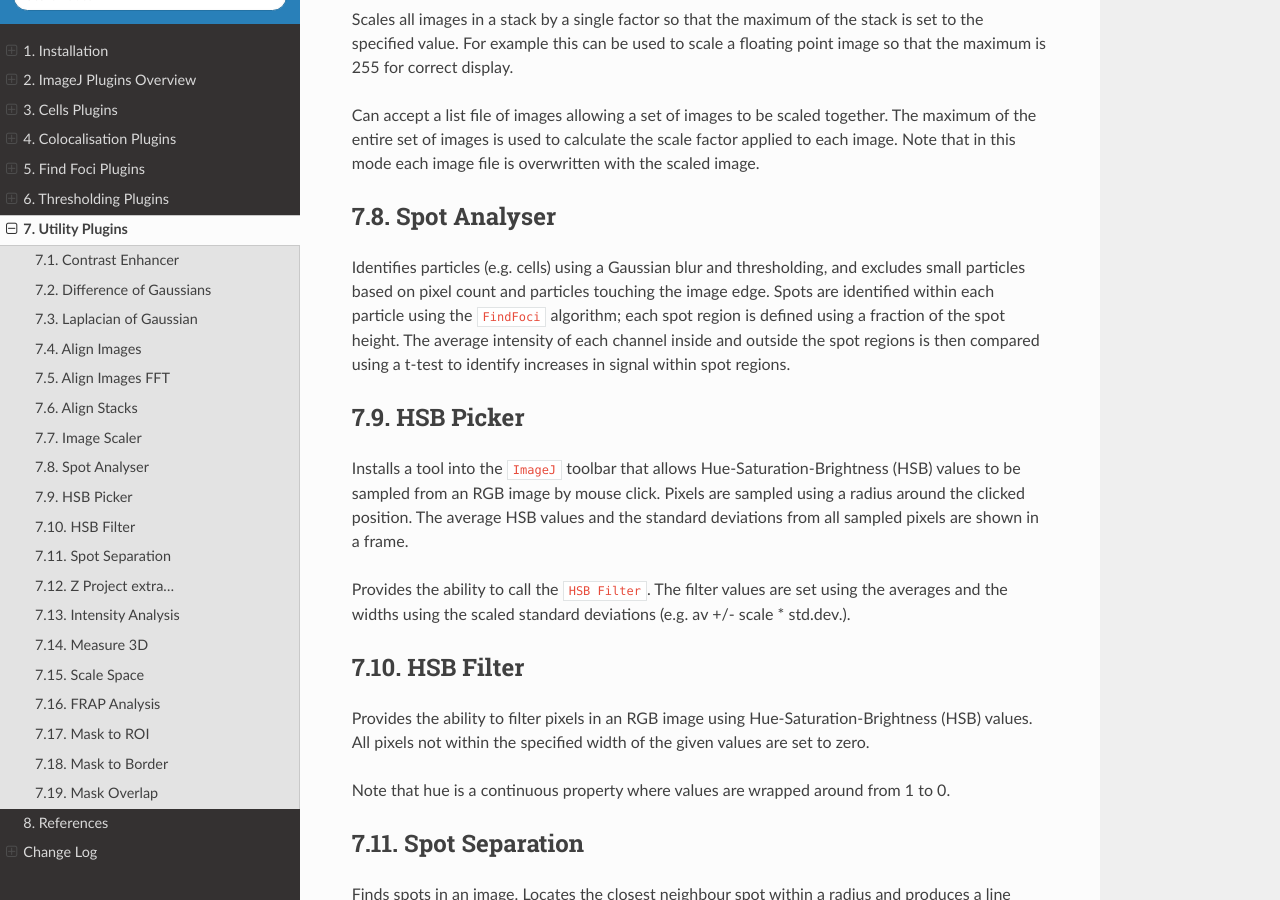
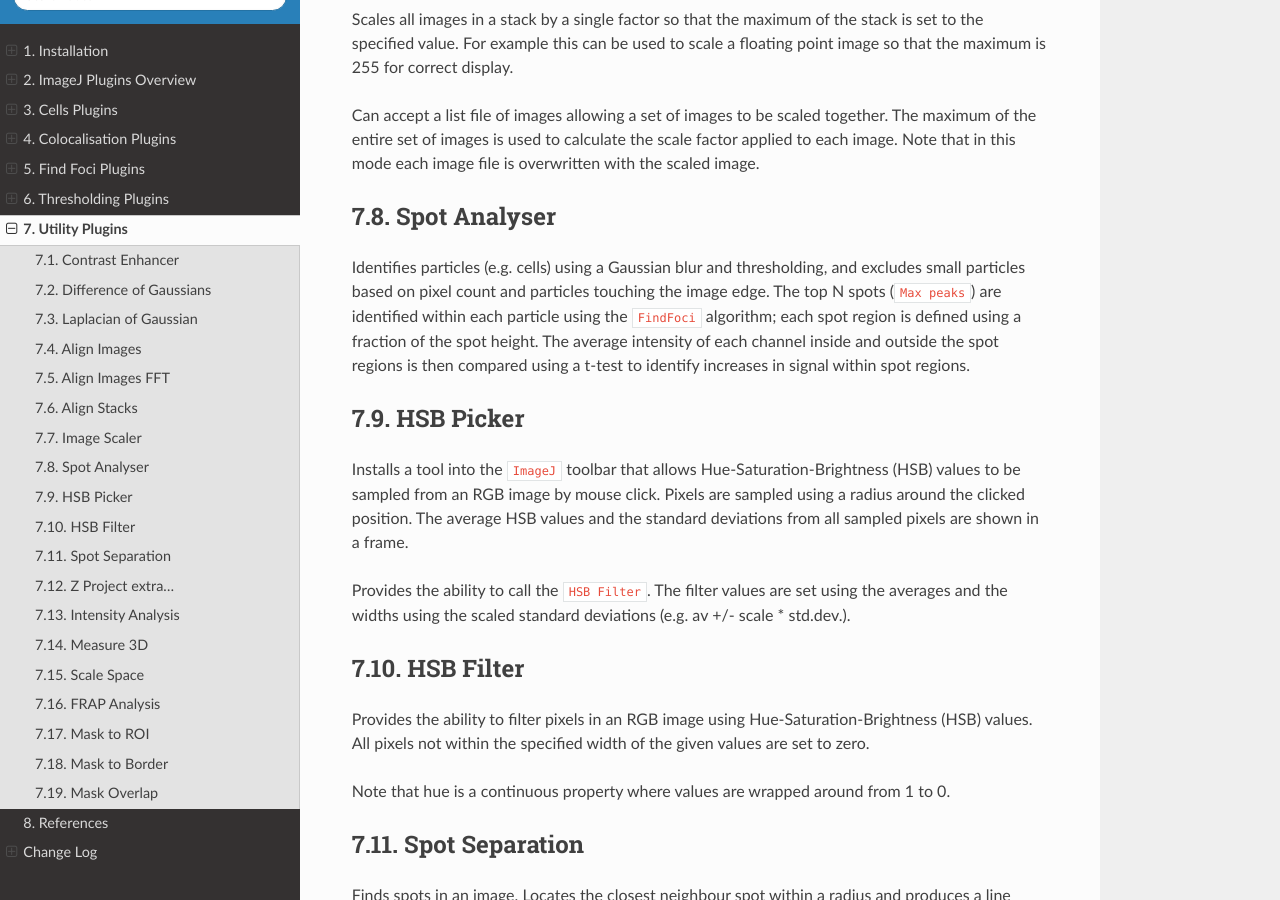
Before and after one commit to aherbert/gdsc, a Sphinx documentation site: the page built from docs/utility_plugins.rst, in a window 1280 px wide and 900 px high, scrolled down 2012 px. Built offline with Sphinx 7.4.7 and the Read the Docs theme 3.1.0, drawn with Linux system fonts in a browser that asks for light colours.

Commit message:
Document usage of top N spots

```diff
--- a/docs/utility_plugins.rst
+++ b/docs/utility_plugins.rst
@@ -90,7 +90,7 @@ Can accept a list file of images allowing a set of images to be scaled together.
 Spot Analyser
 -------------
 
-Identifies particles (e.g. cells) using a Gaussian blur and thresholding, and excludes small particles based on pixel count and particles touching the image edge. Spots are identified within each particle using the ``FindFoci`` algorithm; each spot region is defined using a fraction of the spot height. The average intensity of each channel inside and outside the spot regions is then compared using a t-test to identify increases in signal within spot regions.
+Identifies particles (e.g. cells) using a Gaussian blur and thresholding, and excludes small particles based on pixel count and particles touching the image edge. The top N spots (``Max peaks``) are identified within each particle using the ``FindFoci`` algorithm; each spot region is defined using a fraction of the spot height. The average intensity of each channel inside and outside the spot regions is then compared using a t-test to identify increases in signal within spot regions.
 
 .. index:: ! HSB Picker
 
```
